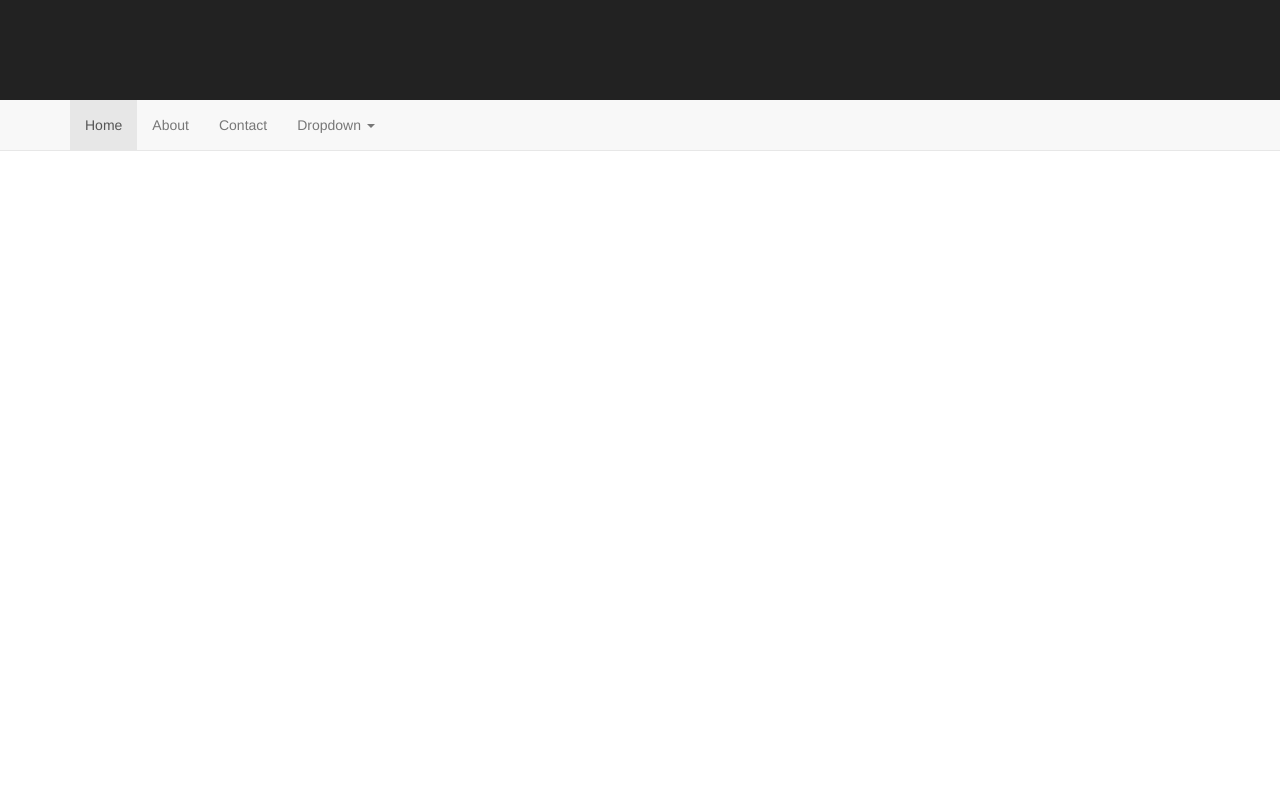
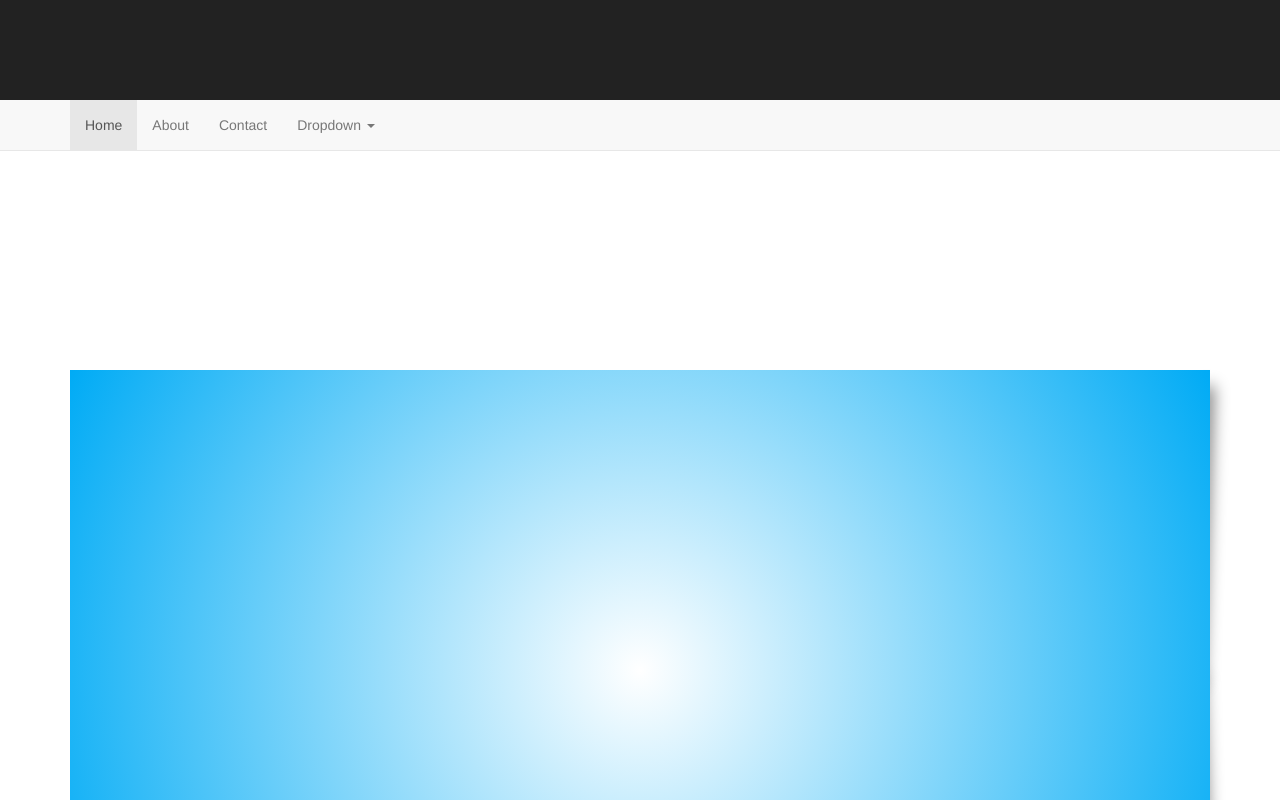
Before and after one commit to ValentinCvetkovski/celfie, a plain HTML site: page index.html in a window 1280 px wide. Shown: the top 800 px of the page. Drawn offline with nearby package versions, Linux system fonts and the light colour scheme; files whose address does not match are found by name.

Commit message:
fixed main style

```diff
--- a/css/main-style.css
+++ b/css/main-style.css
@@ -8,6 +8,9 @@ body {
 	position: relative;
 	height: 600px;
 	width: 1000px;
+	width: 100%;
+
+
 }
 
 #paper1
--- a/index.html
+++ b/index.html
@@ -14,7 +14,7 @@
     <link href="css/bootstrap.css" rel="stylesheet">
 
     <!-- Custom styles for this template -->
-    <link href="css/navbar-fixed-top.css" rel="stylesheet">
+    <link href="css/main-style.css" rel="stylesheet">
 
     <!-- Just for debugging purposes. Don't actually copy this line! -->
     <!--[if lt IE 9]><script src="../../assets/js/ie8-responsive-file-warning.js"></script><![endif]-->
```
